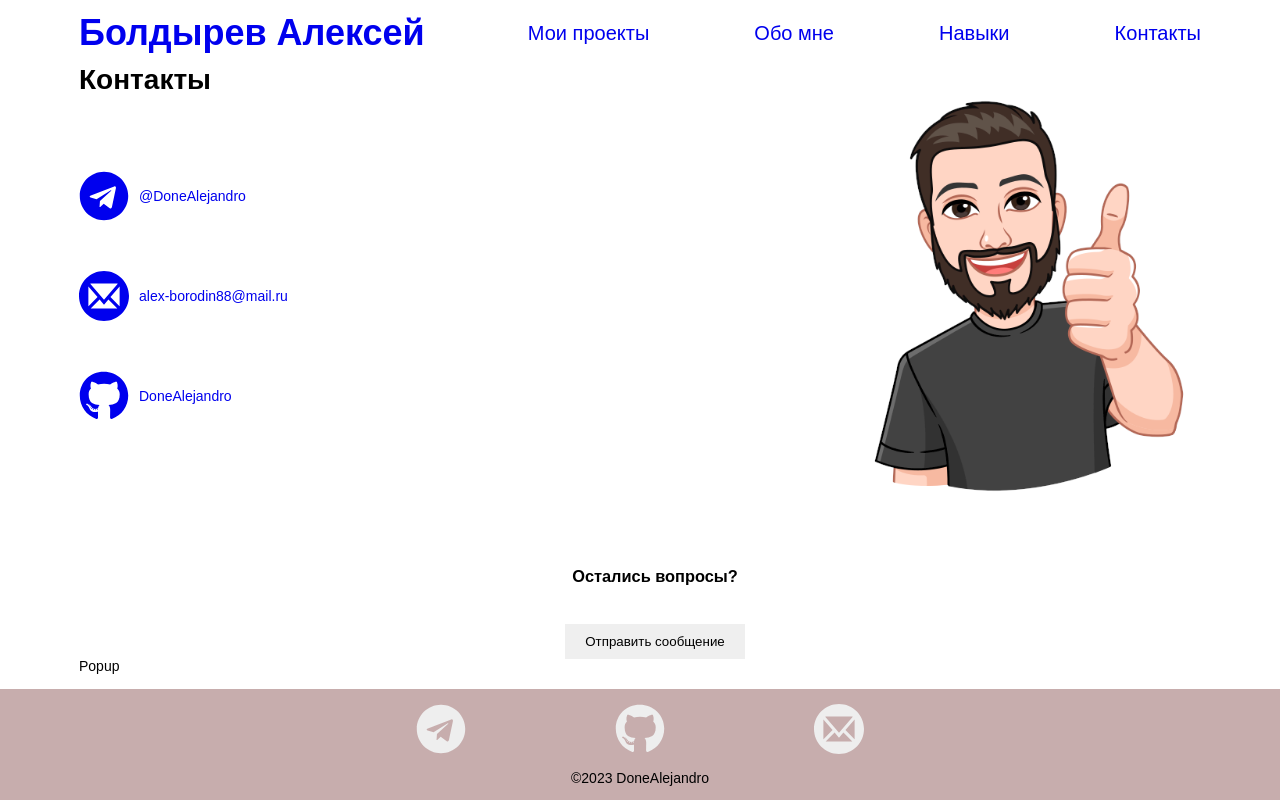
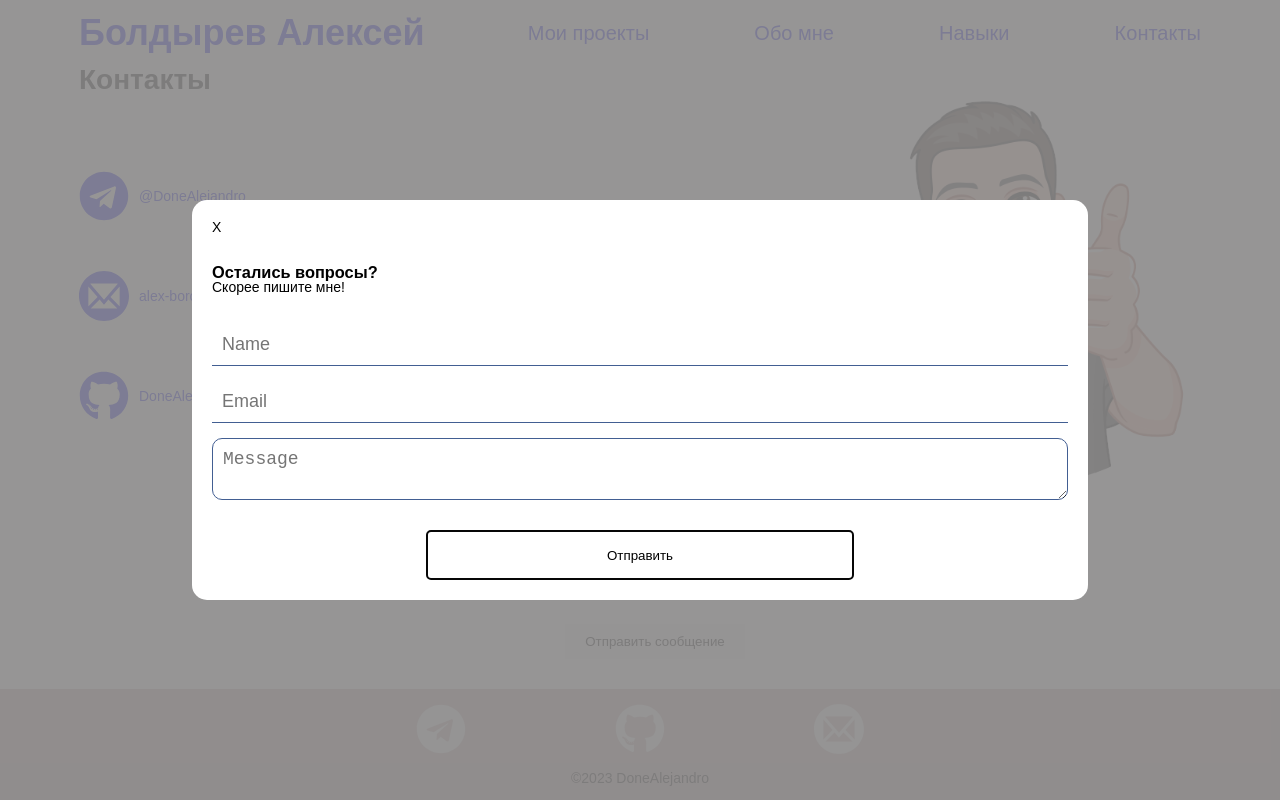
Before and after one commit to DoneAlejandro/resume, a React (Create React App) app: page /contact in a window 1280 px wide. Both pictures are taken after a click on the button "Отправить сообщение". Built offline with nearby package versions, Linux system fonts and the light colour scheme; the HTML template or start-up script is replaced by a standard one.

Commit message:
contacts

```diff
--- a/package.json
+++ b/package.json
@@ -3,9 +3,11 @@
   "version": "0.1.0",
   "private": true,
   "dependencies": {
+    "@emailjs/browser": "^3.10.0",
     "@testing-library/jest-dom": "^5.16.5",
     "@testing-library/react": "^13.4.0",
     "@testing-library/user-event": "^13.5.0",
+    "emailjs": "^4.0.1",
     "framer-motion": "^8.4.2",
     "react": "^18.2.0",
     "react-dom": "^18.2.0",
--- a/src/components/Header/Header.module.scss
+++ b/src/components/Header/Header.module.scss
@@ -74,6 +74,7 @@
       transition: left 900ms ease 0s;
       z-index: 10;
     }
+
     &__navbar._active {
       left: 0%;
     }
--- a/src/components/Popup/Popup.jsx
+++ b/src/components/Popup/Popup.jsx
@@ -1,5 +1,59 @@
 import React from "react";
+import emailjs from "@emailjs/browser";
+import style from "./Popup.module.scss";
 
-export const Popup = () => {
-  return <div>Popup</div>;
+export const Popup = ({ setVisible }) => {
+  const [values, setValues] = React.useState({ user_name: "", user_email: "", message: "" });
+
+  const outsideClick = (e) => {
+    if (e.target.className === "Popup_popup__gfzFt") {
+      setVisible(false);
+    }
+  };
+
+  const closeBtn = (e) => {
+    e.stopPropagation();
+    setVisible(false);
+  };
+
+  const sendEmail = (e) => {
+    e.preventDefault();
+
+    emailjs.send("service_60m5pkm", "template_cf07m5e", values, "ArKftvYlk69C5X5DE").then(
+      (result) => {
+        setVisible(false);
+        console.log(result.text);
+      },
+      (error) => {
+        setVisible(false);
+        console.log(error.text);
+      }
+    );
+  };
+  return (
+    <div className={style.popup} onClick={(e) => outsideClick(e)}>
+      <form className={style.popup__wrapper} onSubmit={sendEmail}>
+        <div
+          className={style.popup__close}
+          onClick={(e) => {
+            closeBtn(e);
+          }}
+        >
+          X
+        </div>
+        <div>
+          <h3>Остались вопросы?</h3>
+          <span>Скорее пишите мне!</span>
+        </div>
+        <div className={style.popup__message}>
+          <input className={style.popup__input} type="text" name="user_name" placeholder="Name" onChange={(e) => setValues({ ...values, user_name: e.target.value })} />
+          <input className={style.popup__input} type="email" name="user_email" placeholder="Email" onChange={(e) => setValues({ ...values, user_email: e.target.value })} />
+          <textarea className={style.popup__textarea} name="message" placeholder="Message" onChange={(e) => setValues({ ...values, message: e.target.value })} />
+        </div>
+        <div className={style.popup__send}>
+          <button className={style.popup__btn}>Отправить</button>
+        </div>
+      </form>
+    </div>
+  );
 };
--- a/src/components/Popup/Popup.module.scss
+++ b/src/components/Popup/Popup.module.scss
@@ -0,0 +1,54 @@
+.popup {
+  display: flex;
+  left: 0;
+  position: fixed;
+  top: 0;
+  width: 100%;
+  height: 100%;
+  align-items: center;
+  background: rgba(139, 138, 138, 0.9);
+  transition: bottom 900ms ease 0s;
+  z-index: 7;
+  justify-content: center;
+  &__wrapper {
+    display: flex;
+    width: 70%;
+    flex-direction: column;
+    background: #fff;
+    border-radius: 15px;
+    gap: 30px;
+    padding: 20px;
+  }
+  &__message {
+    display: flex;
+    flex-direction: column;
+    gap: 15px;
+  }
+  &__input {
+    border: none;
+    border-bottom: 1px solid #425e92;
+    font-size: 18px;
+    width: 100%;
+    padding: 10px;
+  }
+  &__textarea {
+    border: 1px solid #425e92;
+    border-radius: 10px;
+    font-size: 18px;
+    text-decoration: none;
+    width: 100%;
+    padding: 10px;
+  }
+  &__send {
+    display: flex;
+    justify-content: center;
+  }
+  &__btn {
+    background: #fff;
+    border: 2px solid #070707;
+    border-radius: 5px;
+    cursor: pointer;
+    height: 50px;
+    width: 50%;
+  }
+}
```
Also changed, not shown: 1 other file (tests, documents, lock files or other folders).
